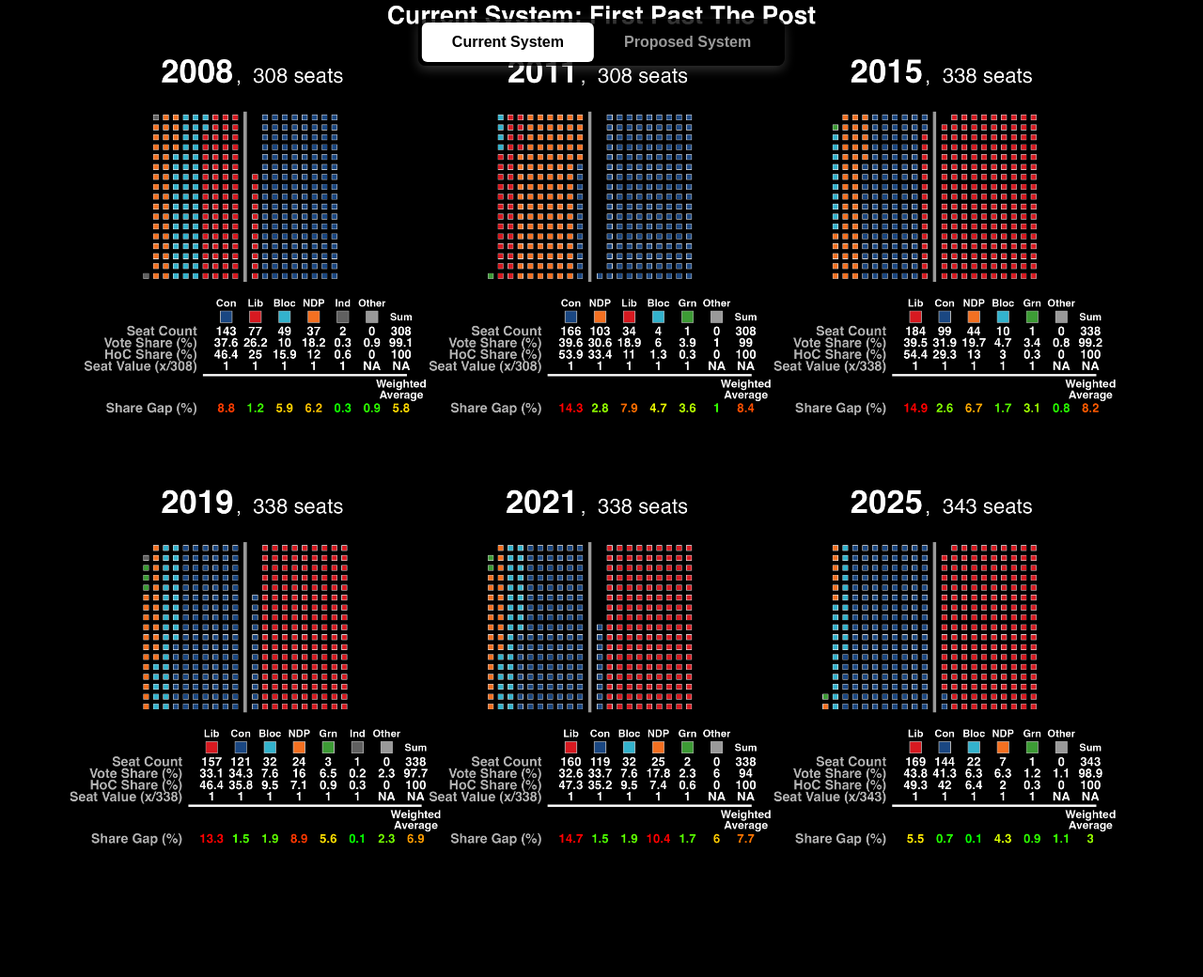
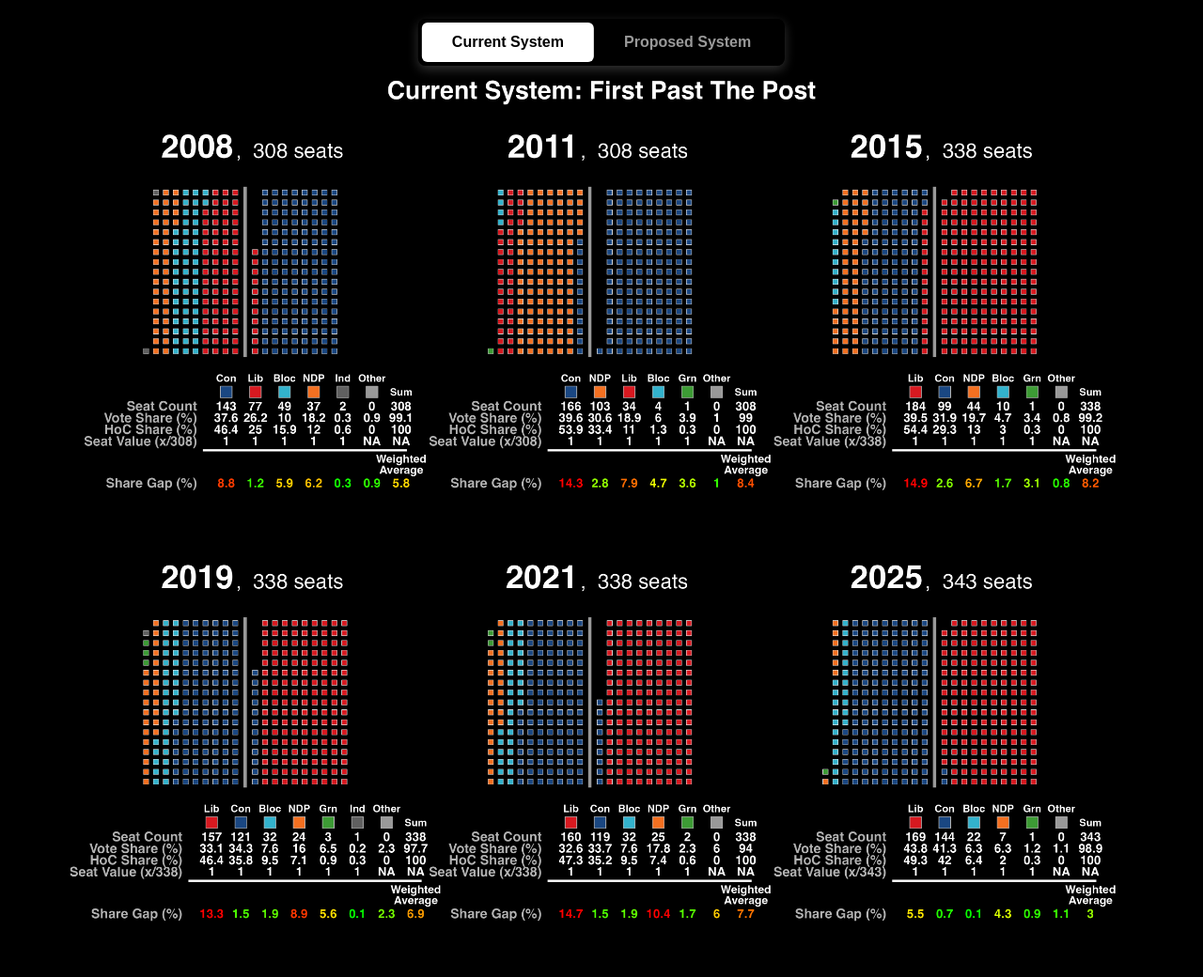
Before and after one commit to chrispross/chrispross.github.io, a Jekyll site: the page built from electoral-reform.html, in a window 1280 px wide. Shown: the whole page at 94% size. Built offline with Jekyll 4.4.1, drawn with Linux system fonts in a browser that asks for light colours; before the commit the page ends 960 px from its top, so only the background shows below that.

Commit message:
Add padding to push visualization below toggle buttons

```diff
--- a/electoral-reform.html
+++ b/electoral-reform.html
@@ -12,7 +12,7 @@ title: Electoral Reform - Weighted Voting Proposal
   .viz-container {
     max-width: 100%;
     margin: 0;
-    padding: 0;
+    padding: 80px 0 0 0;
   }
 
   .comparison {
```
